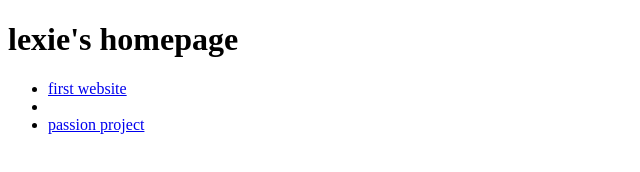
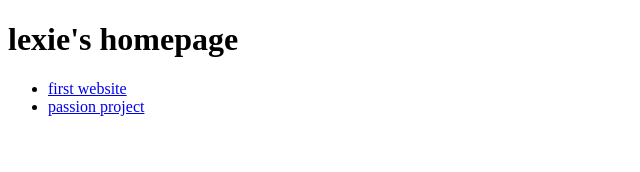
Before and after one commit to lexiejs102/homepage, a plain HTML site: page index.html in a window 1280 px wide. Shown: the whole page, without its empty margins (0-640 px from the left). Drawn offline with Linux system fonts and the light colour scheme.

Commit message:
remove journal link

```diff
--- a/index.html
+++ b/index.html
@@ -7,7 +7,6 @@
         <h1>lexie's homepage</h1>
         <ul>
             <li><a href="first-website/index.html">first website</a></li>
-            <li><a href="https://docs.google.com/document/d/1N-1SrEnuHLAL6YZLWDaZF4-UNqYe4Ugv811t0QtvQ3A/edit?usp=sharing"></a></li>
             <li><a href="passionproject/index.html">passion project</a></li>
         </ul>
     </body>
```
